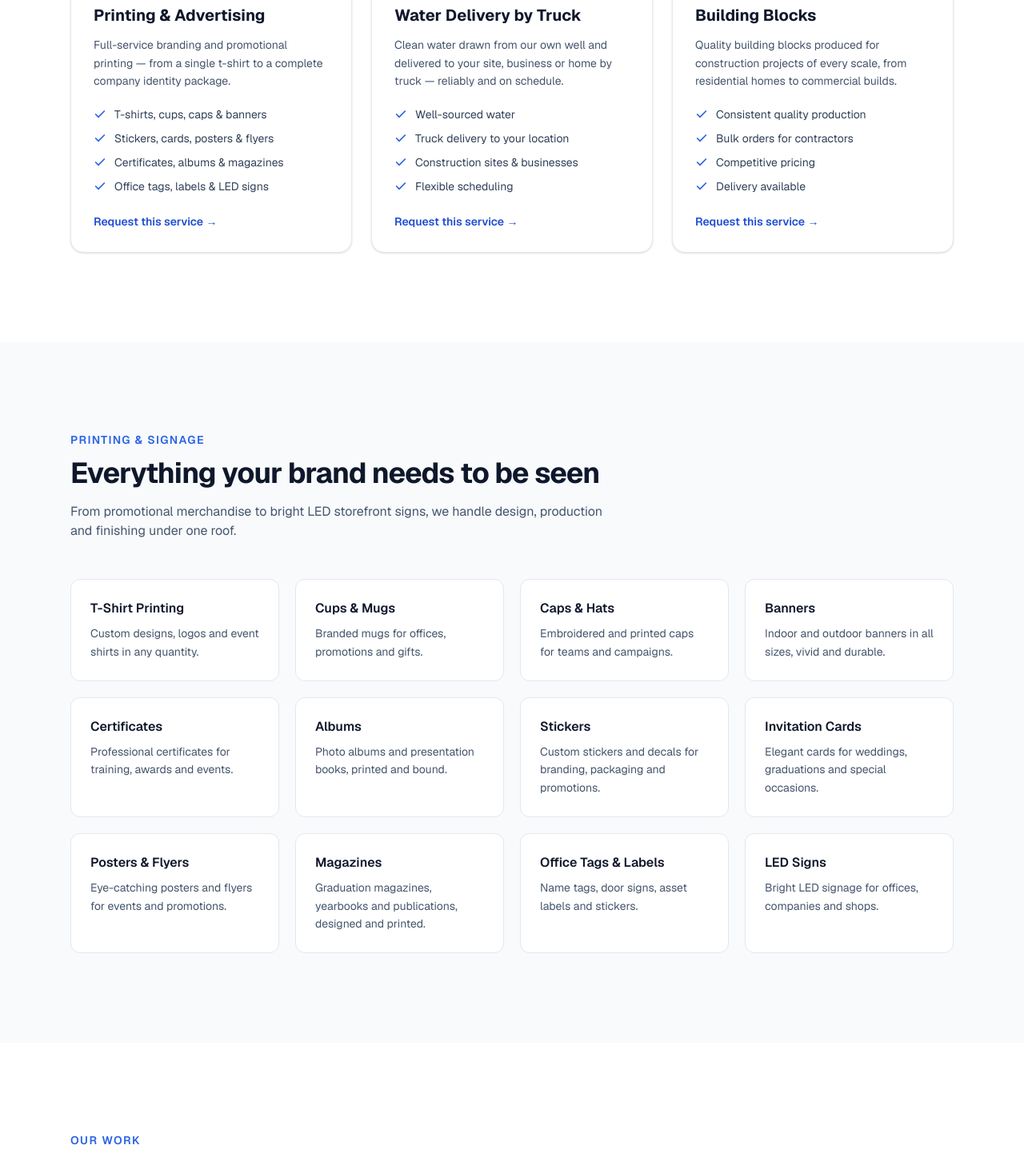
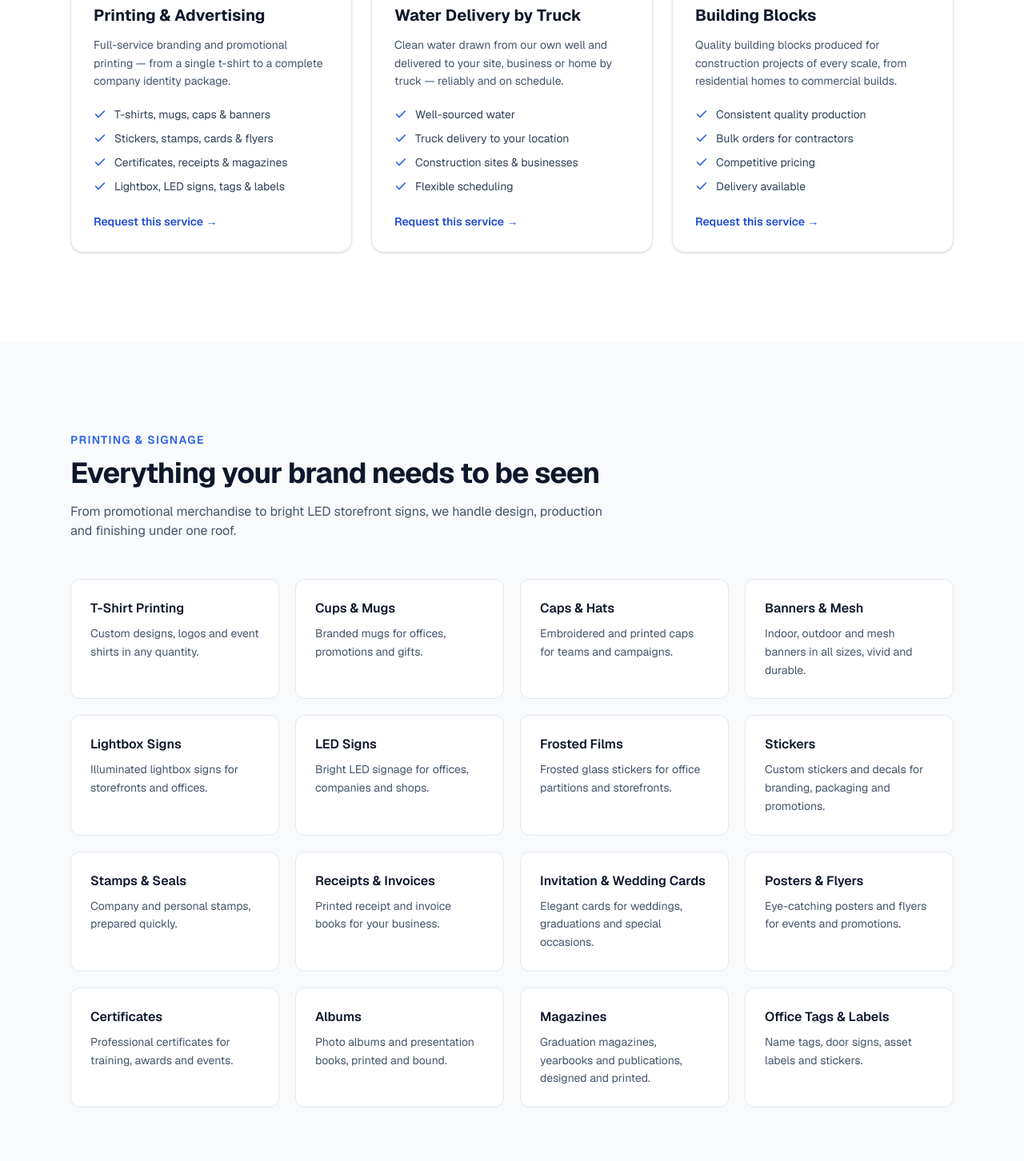
Before and after one commit to temesgen5335/loha.plc.website, a Next.js app: page /en in a window 1280 px wide. Shown: the part 1060-2512 px from the top of the page at 80% size. Built offline with nearby package versions, Linux system fonts and the light colour scheme.

Commit message:
feat(i18n): align service list with official flyer in all three languages

```diff
--- a/app/i18n/dictionaries.ts
+++ b/app/i18n/dictionaries.ts
@@ -37,10 +37,10 @@ const en = {
         title: "Printing & Advertising",
         desc: "Full-service branding and promotional printing — from a single t-shirt to a complete company identity package.",
         points: [
-          "T-shirts, cups, caps & banners",
-          "Stickers, cards, posters & flyers",
-          "Certificates, albums & magazines",
-          "Office tags, labels & LED signs",
+          "T-shirts, mugs, caps & banners",
+          "Stickers, stamps, cards & flyers",
+          "Certificates, receipts & magazines",
+          "Lightbox, LED signs, tags & labels",
         ],
       },
       {
@@ -73,15 +73,19 @@ const en = {
       { name: "T-Shirt Printing", desc: "Custom designs, logos and event shirts in any quantity." },
       { name: "Cups & Mugs", desc: "Branded mugs for offices, promotions and gifts." },
       { name: "Caps & Hats", desc: "Embroidered and printed caps for teams and campaigns." },
-      { name: "Banners", desc: "Indoor and outdoor banners in all sizes, vivid and durable." },
+      { name: "Banners & Mesh", desc: "Indoor, outdoor and mesh banners in all sizes, vivid and durable." },
+      { name: "Lightbox Signs", desc: "Illuminated lightbox signs for storefronts and offices." },
+      { name: "LED Signs", desc: "Bright LED signage for offices, companies and shops." },
+      { name: "Frosted Films", desc: "Frosted glass stickers for office partitions and storefronts." },
+      { name: "Stickers", desc: "Custom stickers and decals for branding, packaging and promotions." },
+      { name: "Stamps & Seals", desc: "Company and personal stamps, prepared quickly." },
+      { name: "Receipts & Invoices", desc: "Printed receipt and invoice books for your business." },
+      { name: "Invitation & Wedding Cards", desc: "Elegant cards for weddings, graduations and special occasions." },
+      { name: "Posters & Flyers", desc: "Eye-catching posters and flyers for events and promotions." },
       { name: "Certificates", desc: "Professional certificates for training, awards and events." },
       { name: "Albums", desc: "Photo albums and presentation books, printed and bound." },
-      { name: "Stickers", desc: "Custom stickers and decals for branding, packaging and promotions." },
-      { name: "Invitation Cards", desc: "Elegant cards for weddings, graduations and special occasions." },
-      { name: "Posters & Flyers", desc: "Eye-catching posters and flyers for events and promotions." },
       { name: "Magazines", desc: "Graduation magazines, yearbooks and publications, designed and printed." },
       { name: "Office Tags & Labels", desc: "Name tags, door signs, asset labels and stickers." },
-      { name: "LED Signs", desc: "Bright LED signage for offices, companies and shops." },
     ],
   },
   why: {
@@ -118,9 +122,10 @@ const en = {
     submit: "Send Service Request",
     note: "Opens your email app addressed to loha.advertsing9247@gmail.com — or call us directly.",
     services: [
-      "Printing (t-shirts, cups, caps, banners…)",
+      "Printing (t-shirts, mugs, caps, banners…)",
       "Cards, Posters, Flyers & Magazines",
-      "LED Signs",
+      "Lightbox & LED Signs",
+      "Stamps, Receipts & Frosted Films",
       "Office Tags & Labels",
       "Water Delivery by Truck",
       "Building Blocks",
@@ -188,10 +193,10 @@ const am: Dictionary = {
         title: "ህትመትና ማስታወቂያ",
         desc: "ከአንድ ቲሸርት ጀምሮ እስከ ሙሉ የኩባንያ መለያ ጥቅል — ሁሉን አቀፍ የብራንዲንግና የማስተዋወቂያ ህትመት።",
         points: [
-          "ቲሸርት፣ ኩባያ፣ ኮፍያና ባነር",
-          "ስቲከር፣ ካርድ፣ ፖስተርና ፍላየር",
-          "ሰርተፍኬት፣ አልበምና መጽሔት",
-          "የቢሮ መለያዎች፣ ሌብሎችና LED ምልክቶች",
+          "ቲሸርት፣ ማግ፣ ኮፍያና ባነር",
+          "ስቲከር፣ ማህተም፣ ካርድና ፈላየር",
+          "ሰርተፍኬት፣ ደረሰኝና መጽሔት",
+          "ላይትቦክስ፣ LED ምልክቶች፣ መለያዎችና ሌብሎች",
         ],
       },
       {
@@ -224,15 +229,19 @@ const am: Dictionary = {
       { name: "ቲሸርት ህትመት", desc: "በፍላጎትዎ የተነደፉ ዲዛይኖች፣ አርማዎችና የዝግጅት ቲሸርቶች በማንኛውም ብዛት።" },
       { name: "ኩባያና ማግ", desc: "ለቢሮ፣ ለማስተዋወቂያና ለስጦታ የታተሙ ኩባያዎች።" },
       { name: "ኮፍያ", desc: "ለቡድኖችና ለዘመቻዎች የታተሙና የተጠለፉ ኮፍያዎች።" },
-      { name: "ባነር", desc: "ለውስጥና ለውጭ በማንኛውም መጠን ደማቅና ዘላቂ ባነሮች።" },
+      { name: "ባነርና ሜሽ", desc: "ለውስጥና ለውጭ በማንኛውም መጠን ደማቅና ዘላቂ ባነሮችና ሜሽ ባነሮች።" },
+      { name: "ላይትቦክስ", desc: "ለሱቆችና ለቢሮዎች የሚበሩ የላይትቦክስ ምልክቶች።" },
+      { name: "LED ምልክቶች", desc: "ለቢሮ፣ ለኩባንያና ለሱቅ ደማቅ LED ምልክቶች።" },
+      { name: "ፎረስትድ", desc: "ለቢሮ መስታወትና ለሱቅ የፎረስትድ መስታወት ስቲከሮች።" },
+      { name: "ስቲከር", desc: "ለብራንዲንግ፣ ለማሸጊያና ለማስተዋወቂያ በፍላጎትዎ የተዘጋጁ ስቲከሮች።" },
+      { name: "ማህተም", desc: "የኩባንያና የግል ማህተሞች በፍጥነት ይዘጋጃሉ።" },
+      { name: "ደረሰኝ", desc: "ለንግድዎ የታተሙ የደረሰኝና የኢንቮይስ ደብተሮች።" },
+      { name: "የግብዣና የሰርግ ካርድ", desc: "ለሰርግ፣ ለምረቃና ለልዩ ዝግጅቶች የሚያምሩ ካርዶች።" },
+      { name: "ፖስተርና ፈላየር", desc: "ለዝግጅቶችና ለማስተዋወቂያ ትኩረት የሚስቡ ፖስተሮችና ፈላየሮች።" },
       { name: "ሰርተፍኬት", desc: "ለስልጠና፣ ለሽልማትና ለዝግጅቶች ሙያዊ ሰርተፍኬቶች።" },
       { name: "አልበም", desc: "የታተሙና የተጠረዙ የፎቶ አልበሞችና የማቅረቢያ መጽሐፍት።" },
-      { name: "ስቲከር", desc: "ለብራንዲንግ፣ ለማሸጊያና ለማስተዋወቂያ በፍላጎትዎ የተዘጋጁ ስቲከሮች።" },
-      { name: "የግብዣ ካርድ", desc: "ለሰርግ፣ ለምረቃና ለልዩ ዝግጅቶች የሚያምሩ ካርዶች።" },
-      { name: "ፖስተርና ፍላየር", desc: "ለዝግጅቶችና ለማስተዋወቂያ ትኩረት የሚስቡ ፖስተሮችና ፍላየሮች።" },
       { name: "መጽሔት", desc: "የምረቃ መጽሔቶች፣ የዓመት መጽሐፍትና ህትመቶች — ተነድፈው ይታተማሉ።" },
       { name: "የቢሮ መለያና ሌብል", desc: "የስም መለያ፣ የበር ምልክት፣ የንብረት ሌብልና ስቲከር።" },
-      { name: "LED ምልክቶች", desc: "ለቢሮ፣ ለኩባንያና ለሱቅ ደማቅ LED ምልክቶች።" },
     ],
   },
   why: {
@@ -269,9 +278,10 @@ const am: Dictionary = {
     submit: "ጥያቄዎን ይላኩ",
     note: "ኢሜይል መተግበሪያዎ ወደ loha.advertsing9247@gmail.com ተዘጋጅቶ ይከፈታል — ወይም በቀጥታ ይደውሉልን።",
     services: [
-      "ህትመት (ቲሸርት፣ ኩባያ፣ ኮፍያ፣ ባነር…)",
-      "ካርድ፣ ፖስተር፣ ፍላየርና መጽሔት",
-      "LED ምልክቶች",
+      "ህትመት (ቲሸርት፣ ማግ፣ ኮፍያ፣ ባነር…)",
+      "ካርድ፣ ፖስተር፣ ፈላየርና መጽሔት",
+      "ላይትቦክስና LED ምልክቶች",
+      "ማህተም፣ ደረሰኝና ፎረስትድ",
       "የቢሮ መለያና ሌብል",
       "የውሃ አቅርቦት በመኪና",
       "የግንባታ ብሎኬት",
@@ -338,10 +348,10 @@ const om: Dictionary = {
         title: "Maxxansaa fi Beeksisa",
         desc: "Tishartii tokko irraa hanga paakeejii eenyummaa dhaabbataa guutuutti — tajaajila braandii fi maxxansa beeksisaa guutuu.",
         points: [
-          "Tishartii, kubbaayyaa, koofiyyaa fi baanarii",
-          "Istiikarii, kaardii, poostaraa fi flaayerii",
-          "Sartifikeetii, albamii fi barruulee",
-          "Mallattoo waajjiraa, leebalii fi mallattoo LED",
+          "Tishartii, maagii, gofoo fi banarii",
+          "Istikarii, chaappaa, kaardii fi filayerii",
+          "Sartifikeetii, nagahee fi barruulee",
+          "Layit boksii, mallattoo LED fi leebalii",
         ],
       },
       {
@@ -372,17 +382,21 @@ const om: Dictionary = {
     p: "Meeshaalee beeksisaa irraa hanga mallattoo LED ifaa suuqiitti — dizaayinii, oomishaa fi xumura bakka tokkotti ni raawwanna.",
     items: [
       { name: "Maxxansa Tishartii", desc: "Dizaayinii, asxaa fi tishartii sagantaa — baay'ina kamiinuu." },
-      { name: "Kubbaayyaa fi Maagii", desc: "Kubbaayyaa braandii waajjiraaf, beeksisaaf fi kennaaf." },
-      { name: "Koofiyyaa", desc: "Koofiyyaa maxxanfamee fi hodhame gareewwanii fi duulaaf." },
-      { name: "Baanarii", desc: "Baanarii keessaa fi alaa hamma kamiinuu — ifaa fi cimaa." },
+      { name: "Kubbaayyaa fi Maagii", desc: "Kubbaayyaa fi maagii braandii waajjiraaf, beeksisaaf fi kennaaf." },
+      { name: "Gofoo", desc: "Gofoo (koofiyyaa) maxxanfamee fi hodhame gareewwanii fi duulaaf." },
+      { name: "Banarii fi Meeshii", desc: "Banarii keessaa fi alaa, meeshii dabalatee — hamma kamiinuu, ifaa fi cimaa." },
+      { name: "Layit Boksii", desc: "Mallattoo layit boksii ifu suuqii fi waajjiraaf." },
+      { name: "Mallattoo LED", desc: "Mallattoo LED ifaa waajjiraaf, dhaabbataaf fi suuqiif." },
+      { name: "Forestidii", desc: "Istikarii forestidii birilee waajjiraaf fi suuqiif." },
+      { name: "Istikarii", desc: "Istikarii braandiif, paakeejiif fi beeksisaaf qophaa'e." },
+      { name: "Chaappaa", desc: "Chaappaa dhaabbataa fi dhuunfaa daftee qophaa'a." },
+      { name: "Nagahee", desc: "Kitaabota nagahee fi inwooyisii daldala keetiif maxxanfaman." },
+      { name: "Kaardii Cidhaa fi Affeerraa", desc: "Kaardii bareedaa cidhaaf, eebbaaf fi sagantaa addaaf." },
+      { name: "Poostaraa fi Filayerii", desc: "Poostaraa fi filayerii ija hawwatu sagantaaf fi beeksisaaf." },
       { name: "Sartifikeetii", desc: "Sartifikeetii ogummaa leenjiif, badhaasaaf fi sagantaaleef." },
       { name: "Albamii", desc: "Albamii suuraa fi kitaabota dhiyeessii — maxxanfamee fi hidhame." },
-      { name: "Istiikarii", desc: "Istiikarii braandiif, paakeejiif fi beeksisaaf qophaa'e." },
-      { name: "Kaardii Affeerraa", desc: "Kaardii bareedaa cidhaaf, eebbaaf fi sagantaa addaaf." },
-      { name: "Poostaraa fi Flaayerii", desc: "Poostaraa fi flaayerii ija hawwatu sagantaaf fi beeksisaaf." },
       { name: "Barruulee", desc: "Barruulee eebbaa, kitaabota waggaa fi maxxansaalee — dizaayinii fi maxxansa." },
-      { name: "Mallattoo fi Leebalii Waajjiraa", desc: "Mallattoo maqaa, mallattoo balbalaa, leebalii qabeenyaa fi istiikarii." },
-      { name: "Mallattoo LED", desc: "Mallattoo LED ifaa waajjiraaf, dhaabbataaf fi suuqiif." },
+      { name: "Mallattoo fi Leebalii Waajjiraa", desc: "Mallattoo maqaa, mallattoo balbalaa, leebalii qabeenyaa fi istikarii." },
     ],
   },
   why: {
@@ -419,9 +433,10 @@ const om: Dictionary = {
     submit: "Gaaffii Ergi",
     note: "Appiin imeelii kee gara loha.advertsing9247@gmail.com qophaa'ee banama — ykn kallattiin nuu bilbilaa.",
     services: [
-      "Maxxansa (tishartii, kubbaayyaa, koofiyyaa, baanarii…)",
-      "Kaardii, Poostaraa, Flaayerii fi Barruulee",
-      "Mallattoo LED",
+      "Maxxansa (tishartii, maagii, gofoo, banarii…)",
+      "Kaardii, Poostaraa, Filayerii fi Barruulee",
+      "Layit Boksii fi Mallattoo LED",
+      "Chaappaa, Nagahee fi Forestidii",
       "Mallattoo fi Leebalii Waajjiraa",
       "Dhiyeessii Bishaanii Konkolaataan",
       "Blokeetii Ijaarsaa",
```
